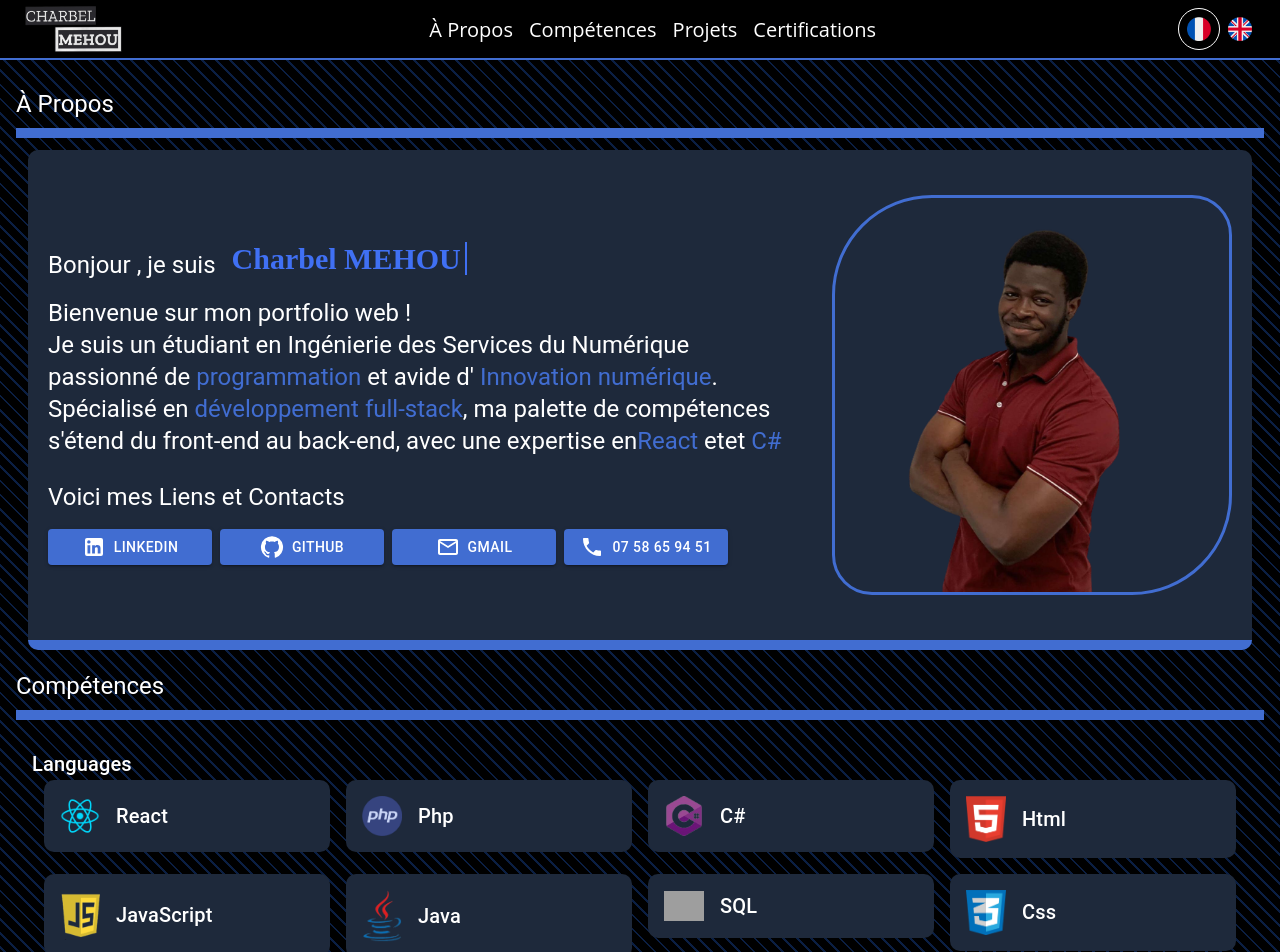
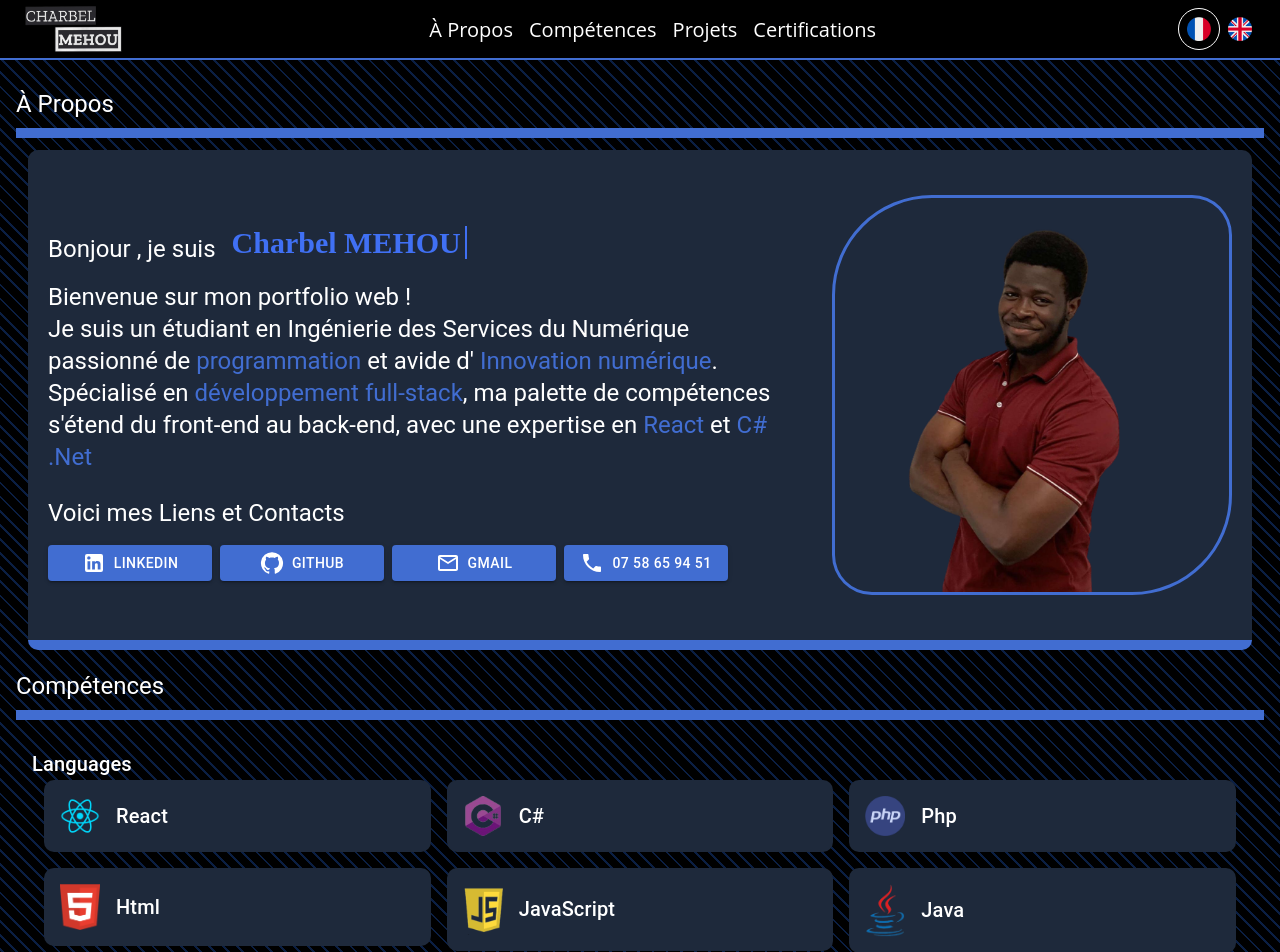
Before and after one commit to charbel-mehou/MyPersonalPortfolio, a React (Create React App) app in the folder personal_portfolio/: page / in a window 1280 px wide. Shown: the top 952 px of the page. Built offline with nearby package versions, Linux system fonts and the light colour scheme; grey boxes are pictures that could not be loaded.

Commit message:
✨Updates bio

```diff
--- a/personal_portfolio/src/components/AboutMe.js
+++ b/personal_portfolio/src/components/AboutMe.js
@@ -60,8 +60,8 @@ const AboutMe = () => {
             </Typography>
             <Typography variant="h5">
             {t("me-3-1")}
-              <span style={{ color: "#416DD1" }}>React </span> {t('and')}
-              {t('and')}<span style={{ color: "#416DD1" }}> C# </span>
+              <span style={{ color: "#416DD1" }}> React </span> {t('and')}
+              <span style={{ color: "#416DD1" }}> C# .Net </span>
             </Typography>
           </Box>
 
--- a/personal_portfolio/src/components/GridDetails.js
+++ b/personal_portfolio/src/components/GridDetails.js
@@ -36,7 +36,7 @@ const GridDetails = ({ id, tab }) => {
           sx={{ xs: "wrap", lg: "nowrap" }}
         >
           {tab?.map((tabItem, index) => (
-            <Grid item xs={12} sm={6} md={3} key={index}>
+            <Grid item xs={12} sm={6} md={4} key={index}>
               <Box
                 className={`skill-item bg-slate-900 bg-opacity-70 ${
                   isVisible ? "fade-in" : ""
--- a/personal_portfolio/src/components/SkillsDetails.js
+++ b/personal_portfolio/src/components/SkillsDetails.js
@@ -26,8 +26,8 @@ const SkillsDetails = () => {
 
   const skillstab = [
     { logo: ReactLogo, label: "React" },
+    { logo: CsharpLogo, label: "C#" },
     { logo: PhpLogo, label: "Php" },
-    { logo: CsharpLogo, label: "C#" },
     { logo: HmtlLogo, label: "Html" },
     { logo: JsLogo, label: "JavaScript" },
     { logo: Java, label: "Java" },
```
